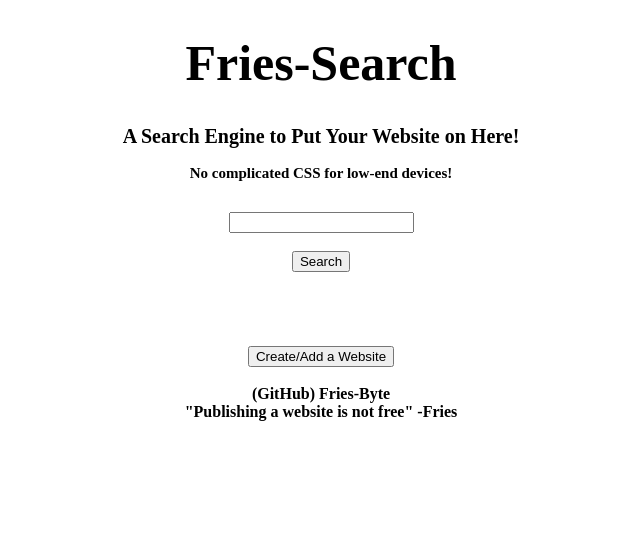
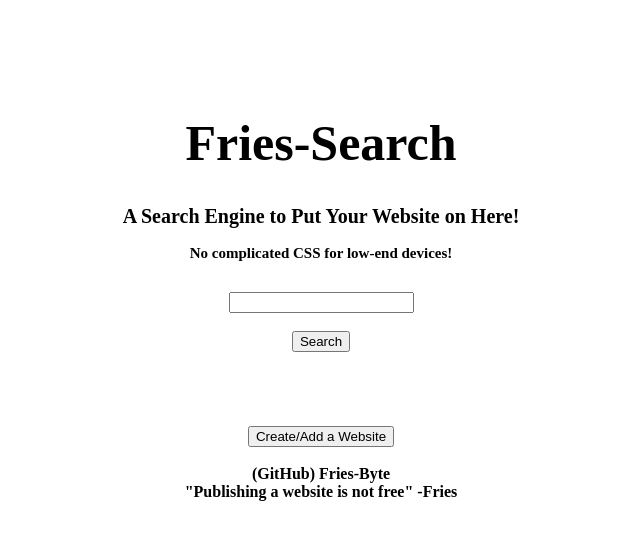
Before and after one commit to Fries-byte/Fries-Search, a plain HTML site: page index.html in a window 1280 px wide. Shown: the whole page, without its empty margins (319-959 px from the left). Drawn offline with Linux system fonts and the light colour scheme.

Commit message:
Update index.html

```diff
--- a/index.html
+++ b/index.html
@@ -6,6 +6,9 @@
     <title>Fries-Search</title>
 </head>
 <body>
+    <center><strong>ㅤ</strong></center>
+    <center><strong>ㅤ</strong></center>
+    <center><strong>ㅤ</strong></center>
     <center><h1 style="font-size: 50px;">Fries-Search</h1></center>
     <center><h2 style="font-size: 20px;">A Search Engine to Put Your Website on Here!</h2></center>
     <center><h2 style="font-size: 15px;">No complicated CSS for low-end devices!</h2></center>
```
